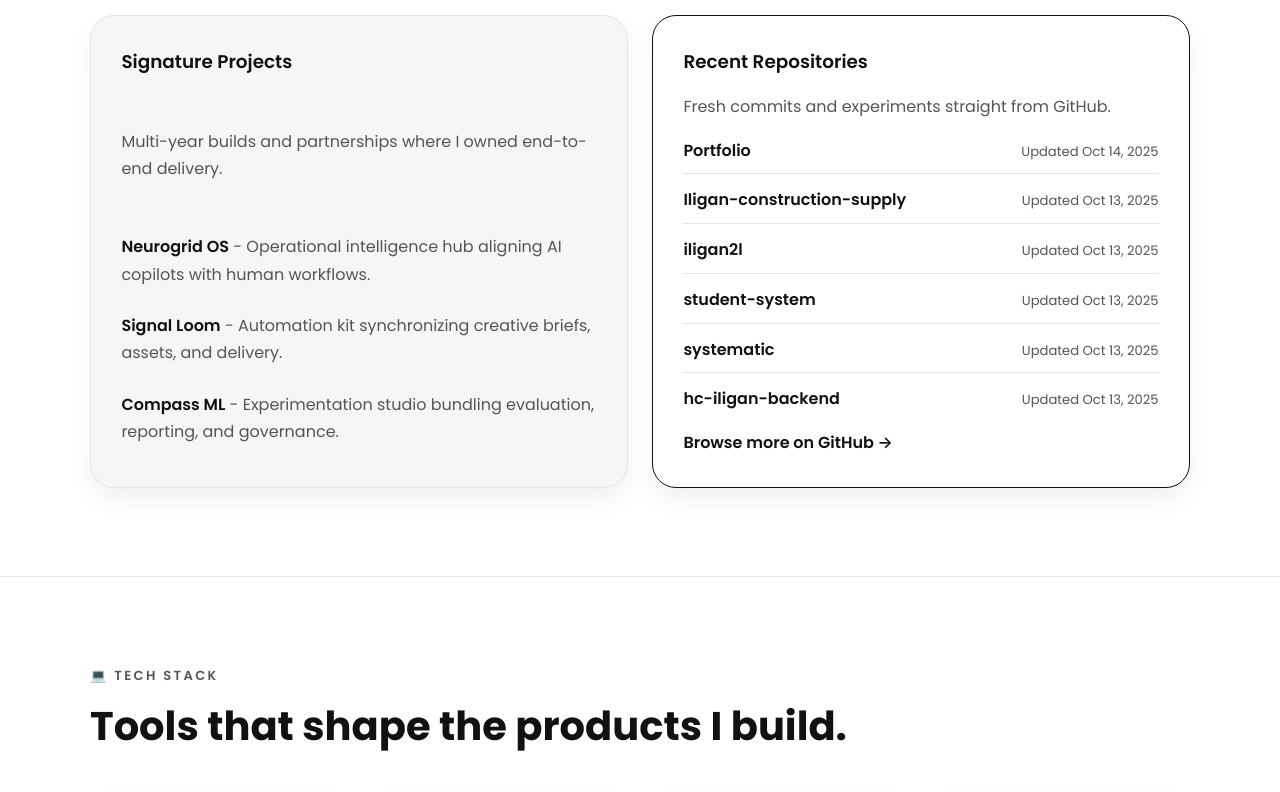
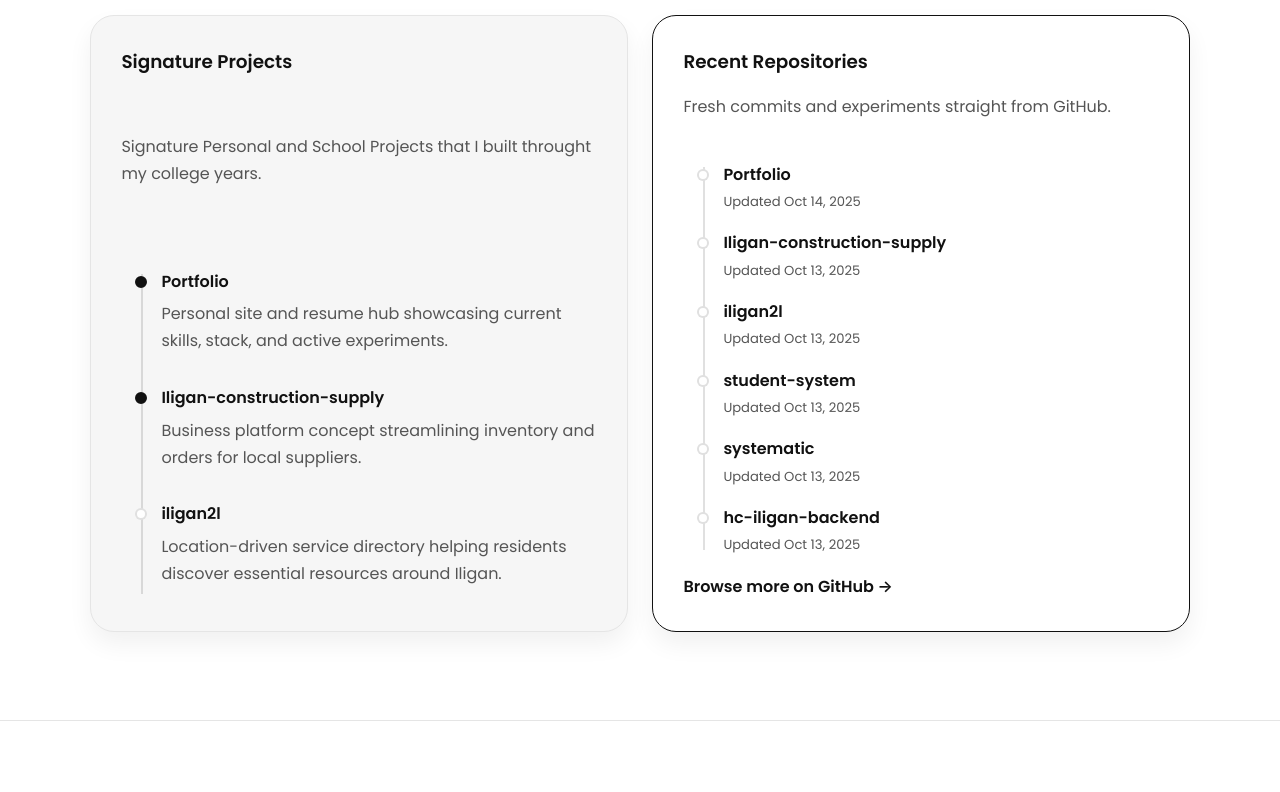
Before and after one commit to barryillest/Portfolio, a plain HTML site: page index.html in a window 1280 px wide. Shown: the part 1080-1872 px from the top of the page. Drawn offline with Linux system fonts and the light colour scheme.

Commit message:
Third Commit

```diff
--- a/index.html
+++ b/index.html
@@ -118,11 +118,14 @@
       <section class="hero" id="hero" aria-labelledby="hero-title">
         <div class="hero__container container">
           <div class="hero__intro">
-            <p class="hero__eyebrow">Developer &middot; Tech, Design, AI</p>
+            <div class="hero__title-wrapper">
+              <img src="images/profile.jpg" alt="Barry's profile picture" class="hero__profile-pic" />
               <h1 class="hero__title" id="hero-title">
                 &#x1F44B; Hi, I'm Barry.
               </h1>
+            </div>
             <p class="hero__description">
+              <span class="hero__eyebrow">Developer &middot; Tech, Design, AI</span><br>
               A passionate developer exploring tech, design, and AI-driven
               solutions.
             </p>
@@ -174,21 +177,56 @@
             <article class="project-card">
               <h3 class="project-card__heading">Signature Projects</h3>
               <p class="project-card__description">
-                Multi-year builds and partnerships where I owned end-to-end
-                delivery.
+                Signature Personal and School Projects that I built throught my college years.
               </p>
-              <ul class="project-card__list">
-                <li>
-                  <strong>Neurogrid OS</strong> - Operational intelligence hub
-                  aligning AI copilots with human workflows.
+              <ul class="timeline timeline--projects">
+                <li class="timeline__item timeline__item--current">
+                  <span class="timeline__marker" aria-hidden="true"></span>
+                  <div class="timeline__body">
+                    <a
+                      class="timeline__title"
+                      href="https://github.com/barryillest/Portfolio"
+                      target="_blank"
+                      rel="noopener"
+                      >Portfolio</a
+                    >
+                    <p class="timeline__description">
+                      Personal site and resume hub showcasing current skills,
+                      stack, and active experiments.
+                    </p>
+                  </div>
                 </li>
-                <li>
-                  <strong>Signal Loom</strong> - Automation kit synchronizing
-                  creative briefs, assets, and delivery.
+                <li class="timeline__item timeline__item--current">
+                  <span class="timeline__marker" aria-hidden="true"></span>
+                  <div class="timeline__body">
+                    <a
+                      class="timeline__title"
+                      href="https://github.com/barryillest/Iligan-construction-supply"
+                      target="_blank"
+                      rel="noopener"
+                      >Iligan-construction-supply</a
+                    >
+                    <p class="timeline__description">
+                      Business platform concept streamlining inventory and orders
+                      for local suppliers.
+                    </p>
+                  </div>
                 </li>
-                <li>
-                  <strong>Compass ML</strong> - Experimentation studio bundling
-                  evaluation, reporting, and governance.
+                <li class="timeline__item">
+                  <span class="timeline__marker" aria-hidden="true"></span>
+                  <div class="timeline__body">
+                    <a
+                      class="timeline__title"
+                      href="https://github.com/barryillest/iligan2l"
+                      target="_blank"
+                      rel="noopener"
+                      >iligan2l</a
+                    >
+                    <p class="timeline__description">
+                      Location-driven service directory helping residents
+                      discover essential resources around Iligan.
+                    </p>
+                  </div>
                 </li>
               </ul>
             </article>
@@ -197,48 +235,84 @@
               <p class="project-card__description">
                 Fresh commits and experiments straight from GitHub.
               </p>
-              <ul class="project-card__repos">
-                <li>
-                  <a href="https://github.com/barryillest/Portfolio" target="_blank" rel="noopener"
+              <ul class="timeline timeline--repos">
+                <li class="timeline__item">
+                  <span class="timeline__marker" aria-hidden="true"></span>
+                  <div class="timeline__body">
+                    <a
+                      class="timeline__title"
+                      href="https://github.com/barryillest/Portfolio"
+                      target="_blank"
+                      rel="noopener"
                       >Portfolio</a
                     >
-                  <span class="project-card__meta">Updated Oct 14, 2025</span>
+                    <span class="timeline__meta">Updated Oct 14, 2025</span>
+                  </div>
                 </li>
-                <li>
+                <li class="timeline__item">
+                  <span class="timeline__marker" aria-hidden="true"></span>
+                  <div class="timeline__body">
                     <a
+                      class="timeline__title"
                       href="https://github.com/barryillest/Iligan-construction-supply"
                       target="_blank"
                       rel="noopener"
                       >Iligan-construction-supply</a
                     >
-                  <span class="project-card__meta">Updated Oct 13, 2025</span>
+                    <span class="timeline__meta">Updated Oct 13, 2025</span>
+                  </div>
                 </li>
-                <li>
-                  <a href="https://github.com/barryillest/iligan2l" target="_blank" rel="noopener"
+                <li class="timeline__item">
+                  <span class="timeline__marker" aria-hidden="true"></span>
+                  <div class="timeline__body">
+                    <a
+                      class="timeline__title"
+                      href="https://github.com/barryillest/iligan2l"
+                      target="_blank"
+                      rel="noopener"
                       >iligan2l</a
                     >
-                  <span class="project-card__meta">Updated Oct 13, 2025</span>
+                    <span class="timeline__meta">Updated Oct 13, 2025</span>
+                  </div>
                 </li>
-                <li>
-                  <a href="https://github.com/barryillest/student-system" target="_blank" rel="noopener"
+                <li class="timeline__item">
+                  <span class="timeline__marker" aria-hidden="true"></span>
+                  <div class="timeline__body">
+                    <a
+                      class="timeline__title"
+                      href="https://github.com/barryillest/student-system"
+                      target="_blank"
+                      rel="noopener"
                       >student-system</a
                     >
-                  <span class="project-card__meta">Updated Oct 13, 2025</span>
+                    <span class="timeline__meta">Updated Oct 13, 2025</span>
+                  </div>
                 </li>
-                <li>
-                  <a href="https://github.com/barryillest/systematic" target="_blank" rel="noopener"
+                <li class="timeline__item">
+                  <span class="timeline__marker" aria-hidden="true"></span>
+                  <div class="timeline__body">
+                    <a
+                      class="timeline__title"
+                      href="https://github.com/barryillest/systematic"
+                      target="_blank"
+                      rel="noopener"
                       >systematic</a
                     >
-                  <span class="project-card__meta">Updated Oct 13, 2025</span>
+                    <span class="timeline__meta">Updated Oct 13, 2025</span>
+                  </div>
                 </li>
-                <li>
+                <li class="timeline__item">
+                  <span class="timeline__marker" aria-hidden="true"></span>
+                  <div class="timeline__body">
                     <a
+                      class="timeline__title"
                       href="https://github.com/barryillest/hc-iligan-backend"
                       target="_blank"
                       rel="noopener"
                       >hc-iligan-backend</a
                     >
-                  <span class="project-card__meta">Updated Oct 13, 2025</span>
+                    <span class="timeline__meta">Updated Oct 13, 2025</span>
+                  </div>
                 </li>
               </ul>
               <a
@@ -475,7 +549,7 @@
     <footer class="site-footer" aria-labelledby="footer-note">
       <div class="container">
         <p class="site-footer__note" id="footer-note">
-          © 2025 Barry B. Ortega. All rights reserved.
+          (c) 2025 Barry B. Ortega. All rights reserved.
         </p>
         <a class="site-footer__link" href="#top">Back to top &uarr;</a>
       </div>
--- a/styles/main.css
+++ b/styles/main.css
@@ -9,6 +9,7 @@
   --color-accent: #111111;
   --color-accent-hover: #000000;
   --color-button-text: #ffffff;
+  --timeline-line: rgba(0, 0, 0, 0.12);
   --shadow-soft: 0 20px 40px rgba(17, 17, 17, 0.08);
   --shadow-card: 0 12px 24px rgba(17, 17, 17, 0.06);
   --radius-large: 24px;
@@ -206,6 +207,22 @@ a:focus-visible {
   gap: 1.5rem;
 }
 
+.hero__title-wrapper {
+  display: flex;
+  align-items: center;
+  gap: 1.5rem;
+}
+
+.hero__profile-pic {
+  width: 150px;
+  height: 150px;
+  object-fit: cover;
+  border: 3px solid var(--color-border);
+  box-shadow: 0 4px 12px rgba(0, 0, 0, 0.1);
+  flex-shrink: 0;
+  border-radius: 10%
+}
+
 .hero__eyebrow {
   margin: 0;
   font-size: 0.9rem;
@@ -256,6 +273,7 @@ a:focus-visible {
   transform: translateY(-2px);
   background: var(--color-accent-hover);
   border-color: var(--color-accent-hover);
+  color: var(--color-button-text);
 }
 
 .button--ghost {
@@ -379,88 +397,80 @@ a:focus-visible {
   color: var(--color-muted);
 }
 
-.project-card__list {
-  margin: 0;
-  padding: 0;
+.timeline {
+  position: relative;
+  margin: 1.5rem 0 0;
+  padding: 0 0 0 2.5rem;
   list-style: none;
   display: grid;
-  gap: 0.8rem;
-  color: var(--color-muted);
+  gap: 1rem;
 }
 
-.project-card__list strong {
-  color: var(--color-text);
-  font-weight: 600;
+.timeline::before {
+  content: "";
+  position: absolute;
+  top: 0.4rem;
+  bottom: 0.4rem;
+  left: 1.2rem;
+  width: 2px;
+  background: var(--timeline-line);
 }
 
-.project-card__timeline {
-  margin: 0;
-  padding: 0;
-  list-style: none;
-  display: grid;
-  gap: 0.75rem;
+.timeline__item {
+  position: relative;
 }
 
-.project-card__timeline li {
-  display: grid;
-  gap: 0.2rem;
+.timeline__marker {
+  position: absolute;
+  top: 0;
+  left: -1.3rem;
+  width: 12px;
+  height: 12px;
+  border-radius: 999px;
+  background: var(--color-surface);
+  border: 2px solid var(--timeline-line);
+  transform: translate(-50%, 0.5rem);
+  transition: background var(--transition-base), border-color var(--transition-base);
 }
 
-.project-card__time {
-  font-size: 0.75rem;
-  letter-spacing: 0.16em;
-  text-transform: uppercase;
-  color: var(--color-muted);
-  font-weight: 600;
+.timeline__item--current .timeline__marker {
+  background: var(--color-text);
+  border-color: var(--color-text);
 }
 
-.project-card__title {
+.timeline__marker:hover,
+.timeline__marker:focus-visible {
+  background: #000;
+  border-color: #000;
+}
+
+.timeline__body {
+  display: grid;
+  gap: 0.35rem;
+}
+
+.timeline__title {
   font-weight: 600;
   color: var(--color-text);
 }
 
-.project-card__text {
+.timeline__title:hover,
+.timeline__title:focus-visible {
+  color: var(--color-accent);
+}
+
+.timeline__description {
+  margin: 0;
   color: var(--color-muted);
 }
 
-.project-card__repos {
-  margin: 0;
-  padding: 0;
-  list-style: none;
-  display: grid;
-  gap: 0.75rem;
+.timeline__meta {
+  font-size: 0.82rem;
+  color: var(--color-muted);
 }
 
-.project-card__repos li {
-  display: flex;
-  align-items: baseline;
-  justify-content: space-between;
-  flex-wrap: wrap;
-  gap: 0.5rem 1rem;
-  border-bottom: 1px solid var(--color-border);
-  padding-bottom: 0.6rem;
-}
-
-.project-card__repos li:last-child {
-  border-bottom: none;
-  padding-bottom: 0;
-}
-
-.project-card__repos a {
-  font-weight: 600;
-  color: var(--color-text);
-}
-
-.project-card__repos a:hover,
-.project-card__repos a:focus-visible {
-  color: var(--color-accent);
-}
-
-.project-card__meta {
-  font-size: 0.82rem;
-  color: var(--color-muted);
-  white-space: nowrap;
-  margin-left: auto;
+.timeline--repos .timeline__body {
+  gap: 0.2rem;
 }
 
 .project-card__link {
@@ -664,6 +674,7 @@ body[data-theme="dark"] {
   --color-accent: #f5f5f7;
   --color-accent-hover: #dcdce2;
   --color-button-text: #0d0d11;
+  --timeline-line: rgba(255, 255, 255, 0.2);
   --shadow-soft: 0 20px 40px rgba(0, 0, 0, 0.4);
   --shadow-card: 0 12px 30px rgba(0, 0, 0, 0.35);
 }
@@ -769,14 +780,20 @@ body[data-theme="dark"] .mode-toggle:focus-visible {
     align-items: flex-start;
   }
 
-  .project-card__repos li {
-    flex-direction: column;
-    align-items: flex-start;
-    gap: 0.35rem;
+  .timeline {
+    padding-left: 2.4rem;
+    gap: 1.35rem;
   }
 
-  .project-card__meta {
-    margin-left: 0;
+  .timeline::before,
+  .timeline::after {
+    left: 0.9rem;
+  }
+
+  .timeline__marker {
+    left: -1.5rem;
+  }
+  .timeline__meta {
     white-space: normal;
   }
 }
```
Also changed, not shown: images/profile.jpg (added). Lines whose indentation alone changed are shown as unchanged.
